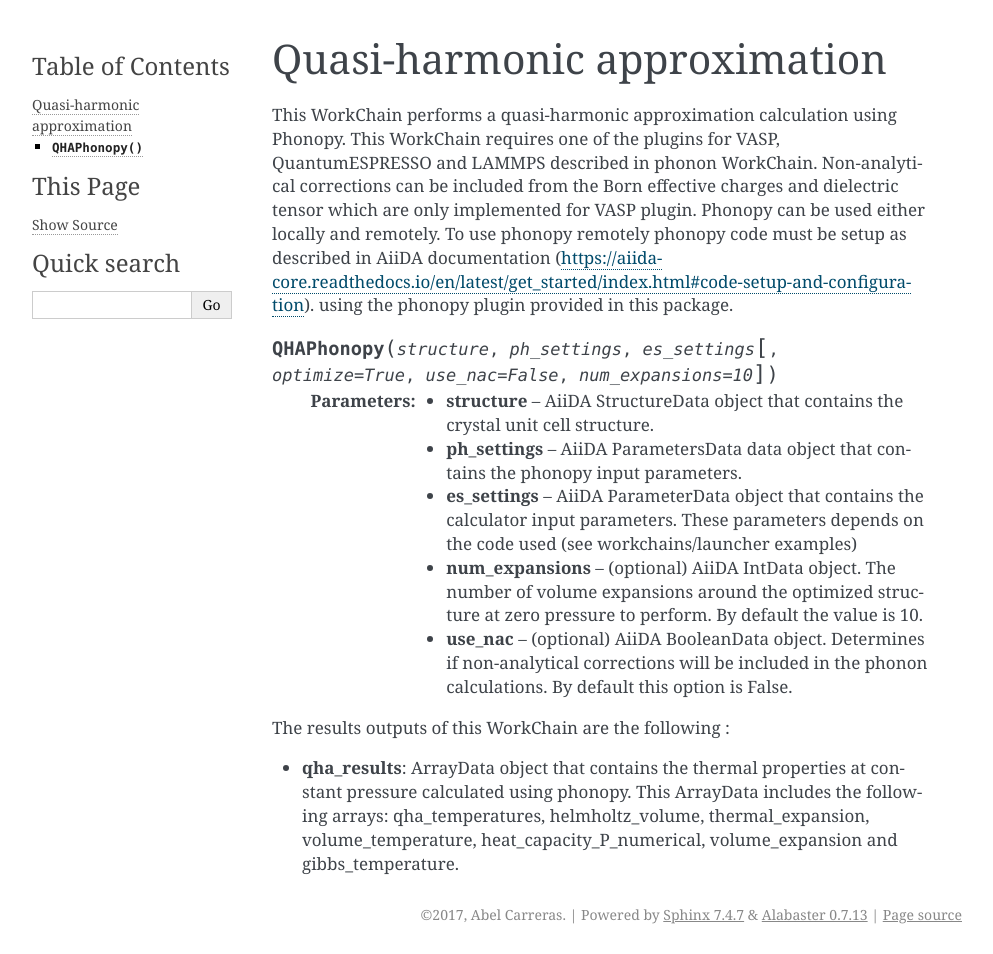
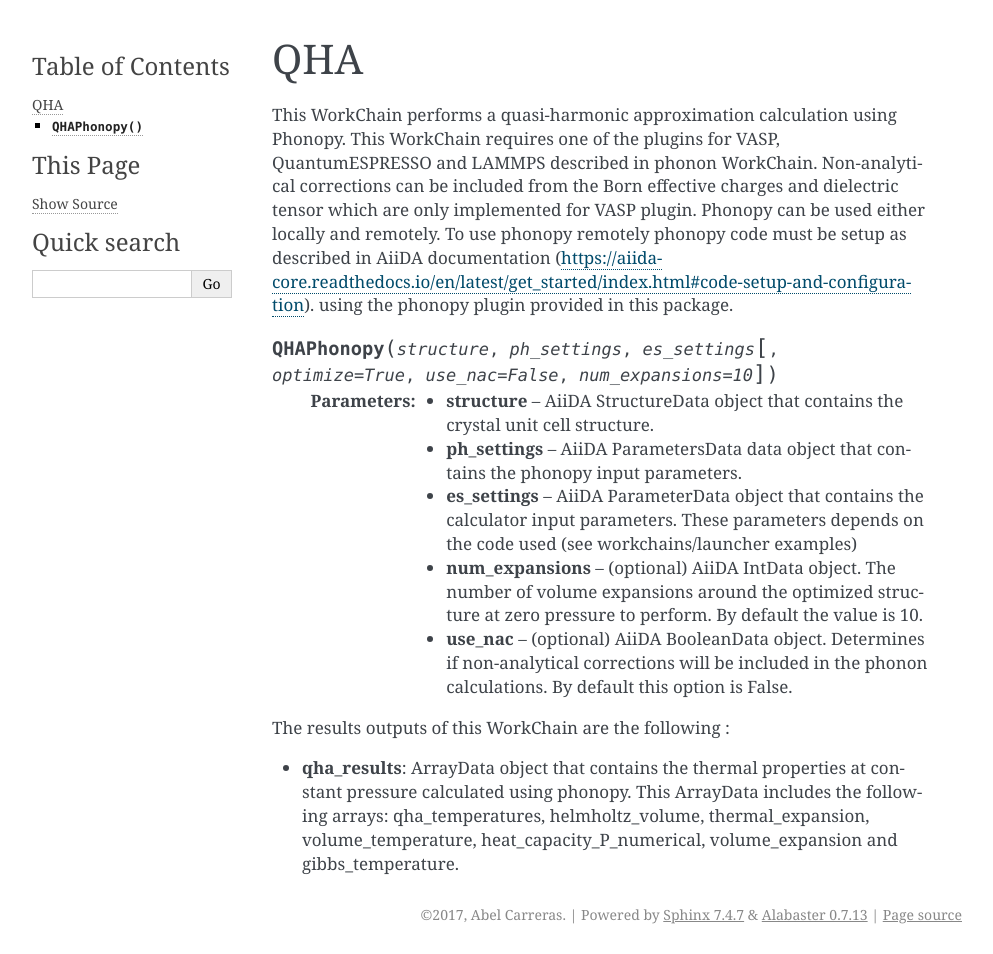
Before and after one commit to aiida-phonopy/aiida-phonopy, a Sphinx documentation site: the page built from docs/workchains/wc_qha.rst, in a window 1280 px wide. Shown: the whole page, without its empty margins (148-1141 px from the left). Built offline with Sphinx 7.4.7, drawn with Linux system fonts in a browser that asks for light colours.

Commit message:
Update the manual

```diff
--- a/docs/workchains/wc_qha.rst
+++ b/docs/workchains/wc_qha.rst
@@ -1,5 +1,5 @@
-Quasi-harmonic approximation
-============================
+QHA
+===
 
 This WorkChain performs a quasi-harmonic approximation calculation using Phonopy.
 This WorkChain requires one of the plugins for VASP, QuantumESPRESSO and LAMMPS described in phonon WorkChain.
```
